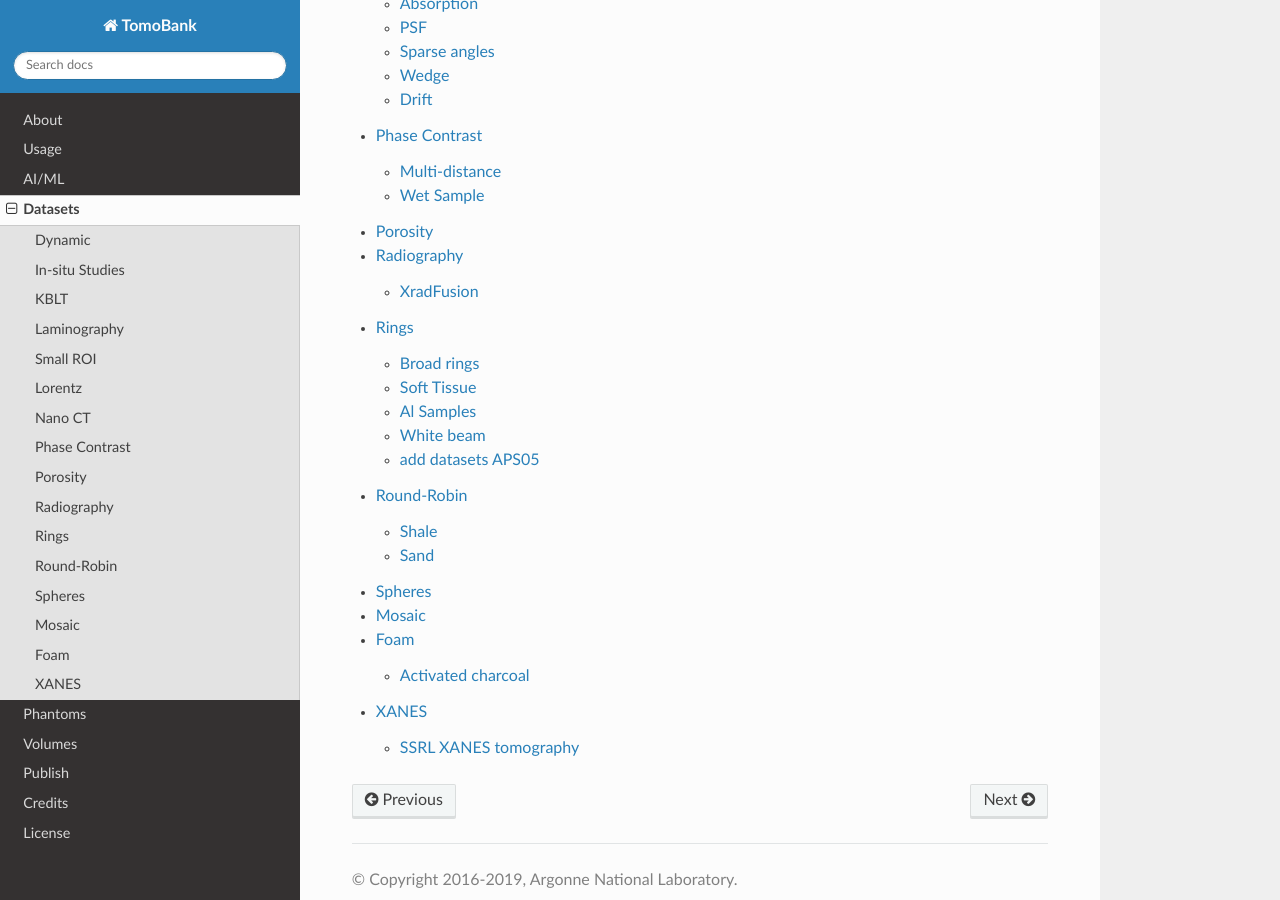
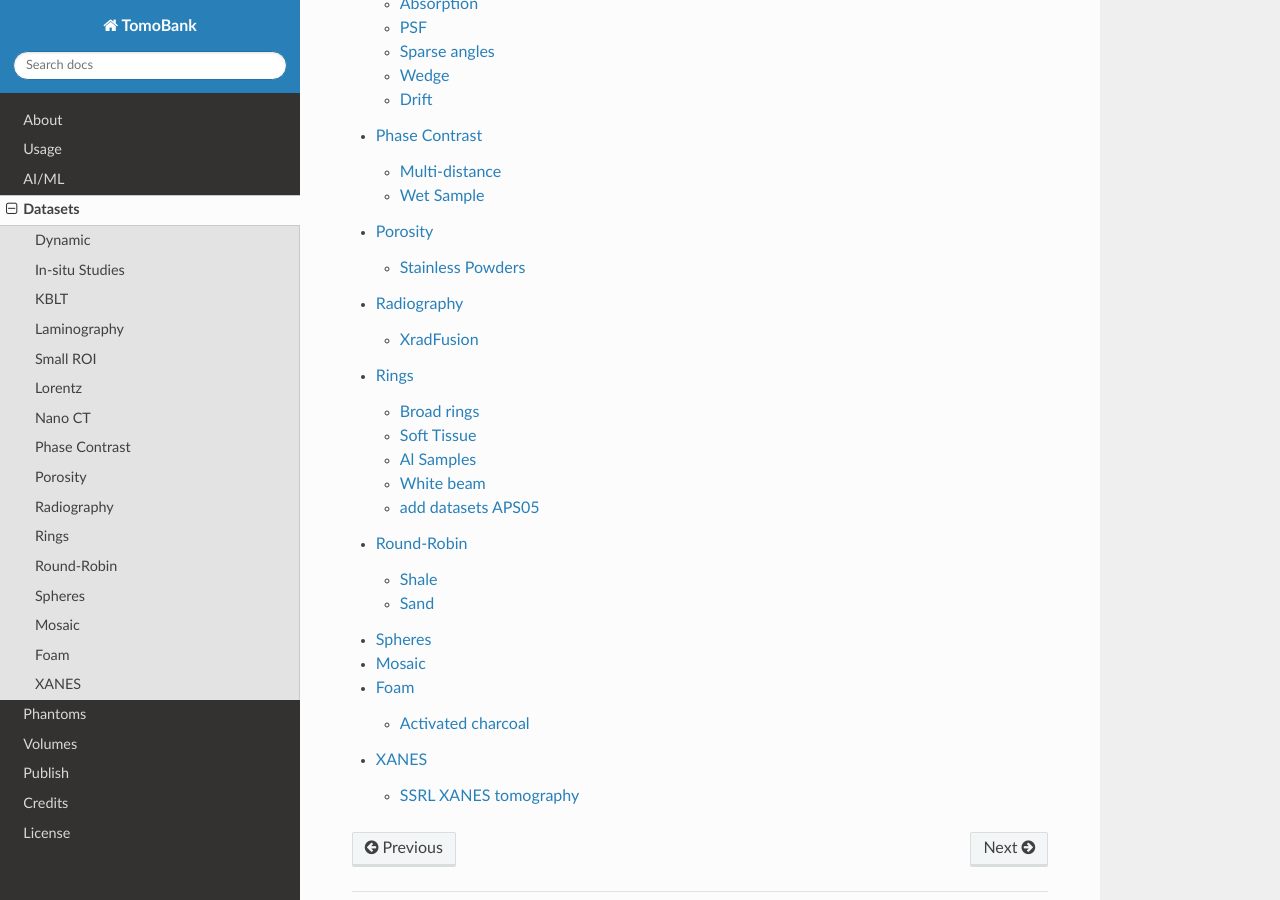
Before and after one commit to tomography/tomobank, a Sphinx documentation site: the page built from docs/source/data.rst, in a window 1280 px wide and 900 px high, scrolled down 1221 px. Built offline with Sphinx 7.4.7 and the Read the Docs theme 3.1.0, drawn with Linux system fonts in a browser that asks for light colours; cross-references to code outside the pages are shown as plain code.

Commit message:
added subtitle

```diff
--- a/docs/source/data/docs.data.porosity.rst
+++ b/docs/source/data/docs.data.porosity.rst
@@ -1,7 +1,10 @@
 Porosity
 --------
 
-N2-1, Ar-1, Ar-2, and Ar-3 are CT datasets of a few different gas atomized 17-4 stainless powders. They have various levels of entrapped gas porosity which were intentionally introduced during atomization.
+Stainless Powders
+~~~~~~~~~~~~~~~~~
+
+N2-1, Ar-1, Ar-2, and Ar-3 are CT datasets of a few different gas atomized 17-4 . They have various levels of entrapped gas porosity which were intentionally introduced during atomization.
 
 .. image:: ../img/tomo_00090.png
     :width: 512pt
```
